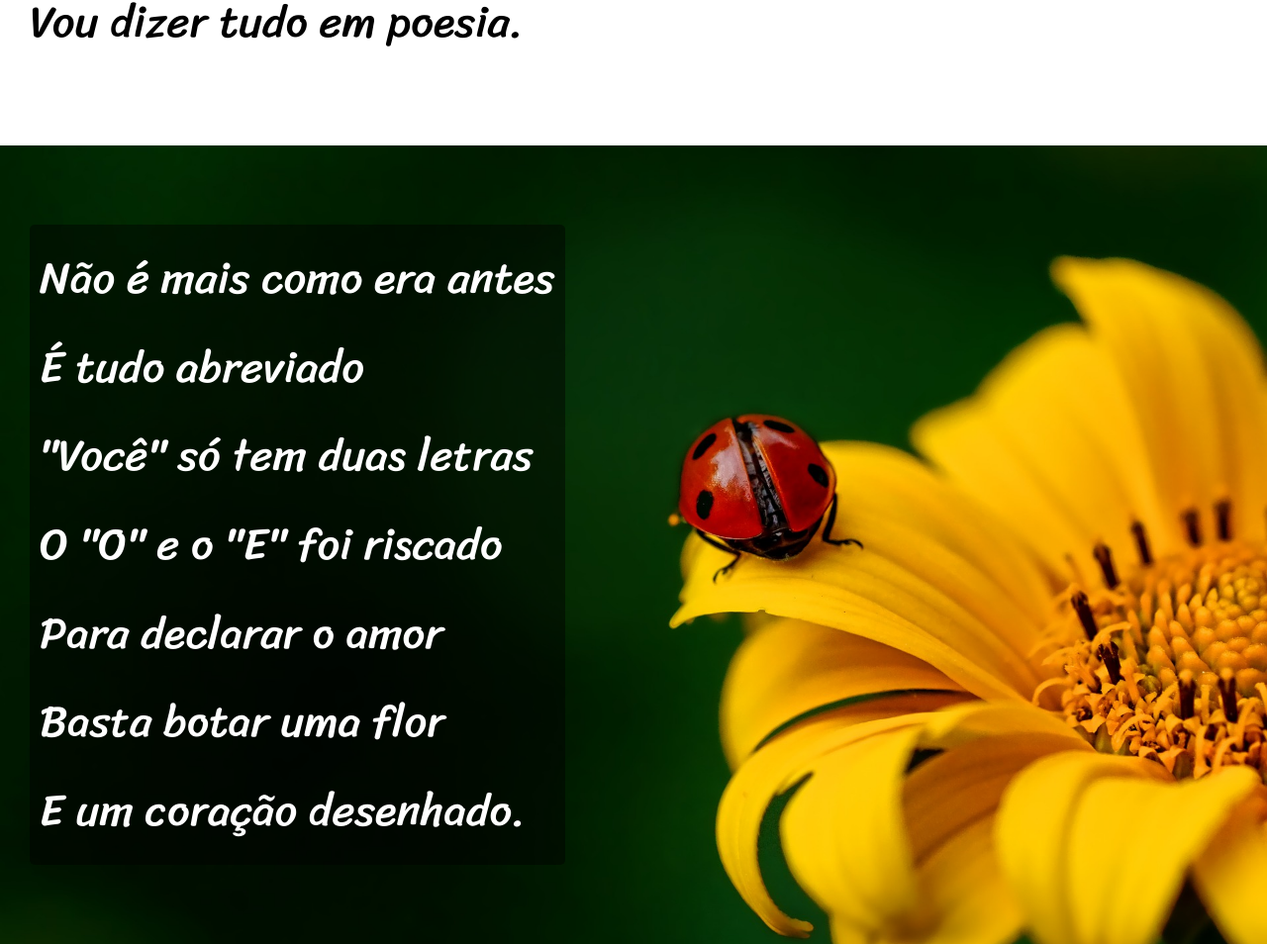
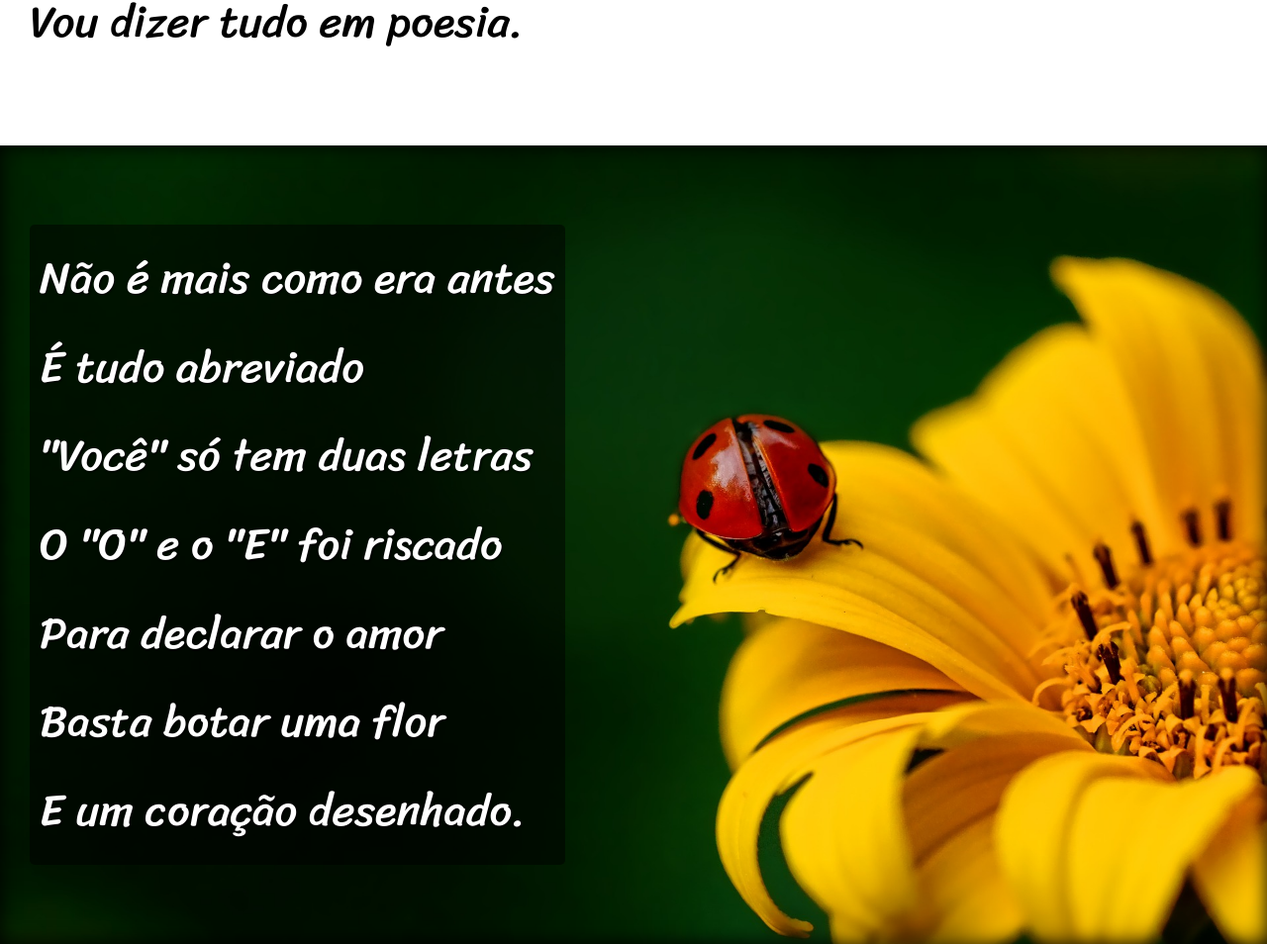
Before and after one commit to roaney/cordel, a plain HTML site: page index.html in a window 1280 px wide. Shown: the part 900-1854 px from the top of the page at 99% size. Drawn offline with Linux system fonts and the light colour scheme.

Commit message:
Update style.css

```diff
--- a/style.css
+++ b/style.css
@@ -49,21 +49,26 @@ section {
 .imagem {
     background-color: gray;
     color: white;
+    box-shadow: inset 0px 0px 20px 0px black;
+    background-size: cover;
+    background-attachment: fixed;
+    background-position: right center;
 }
 .imagem > p {
-    background-color: rgba(0, 0, 0, 0.450);
+    background-color: rgba(0, 0, 0, 0.5);
     display: inline-block;
     padding: 10px;
     border-radius: 5px;
+    text-shadow: 1px 1px 2px black;
 }
 .espaço {
     margin-bottom: 5vw;
 }
 #img01 {
     background-image: url(imagens/background001.jpg);
-    background-size: cover;
-    background-attachment: fixed;
-    background-position: right center;
+}
+#img02 {
+    background-image: url(imagens/background002.jpg);
 }
 footer {
     background-color: black;
```
